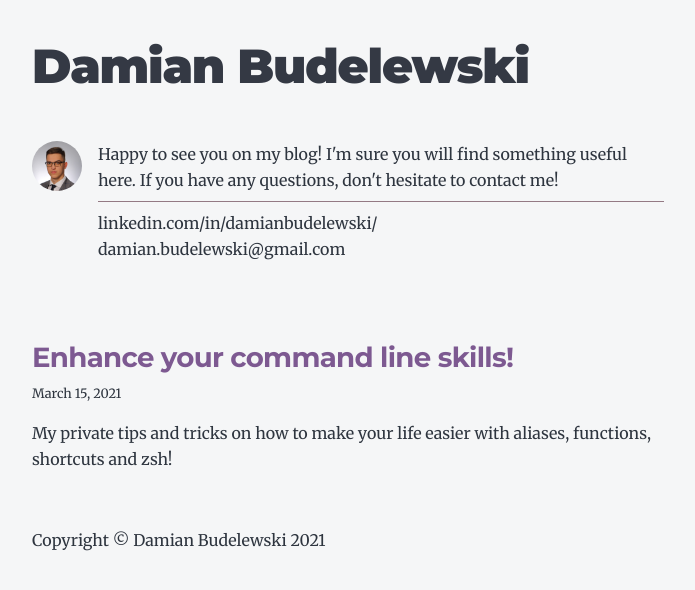
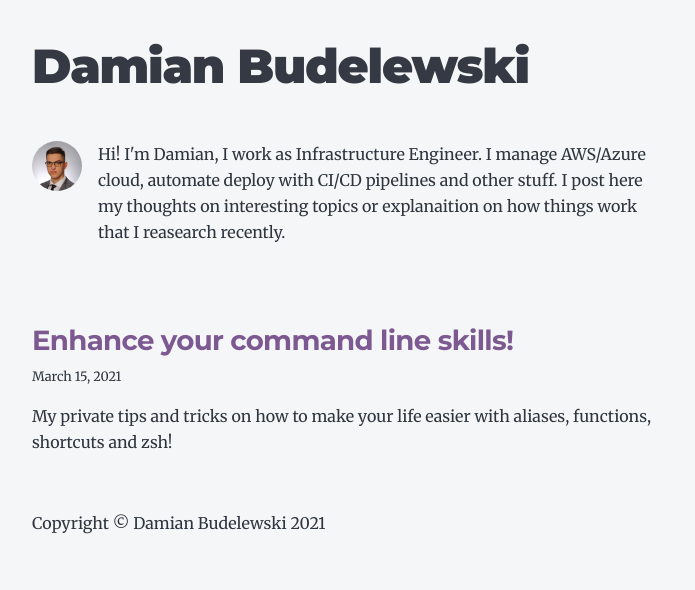
Before and after one commit to DamianBudelewski/blog, a Gatsby site: page / in a window 1280 px wide. Shown: the whole page, without its empty margins (292-987 px from the left). Built offline with nearby package versions, Linux system fonts and the light colour scheme; Gatsby itself is replaced by a stand-in of ours.

Commit message:
Change bio description

```diff
--- a/src/components/bio.js
+++ b/src/components/bio.js
@@ -22,11 +22,7 @@ const Bio = () => {
         alt="Profile picture"
       />
         <p>
-          Happy to see you on my blog! I'm sure you will find something useful here. If you have any questions, don't hesitate to contact me!
-          <hr/>
-          linkedin.com/in/damianbudelewski/
-          <br/>
-          damian.budelewski@gmail.com
+          Hi! I'm Damian, I work as Infrastructure Engineer. I manage AWS/Azure cloud, automate deploy with CI/CD pipelines and other stuff. I post here my thoughts on interesting topics or explanaition on how things work that I reasearch recently.
         </p>
     </div>
   )
```
